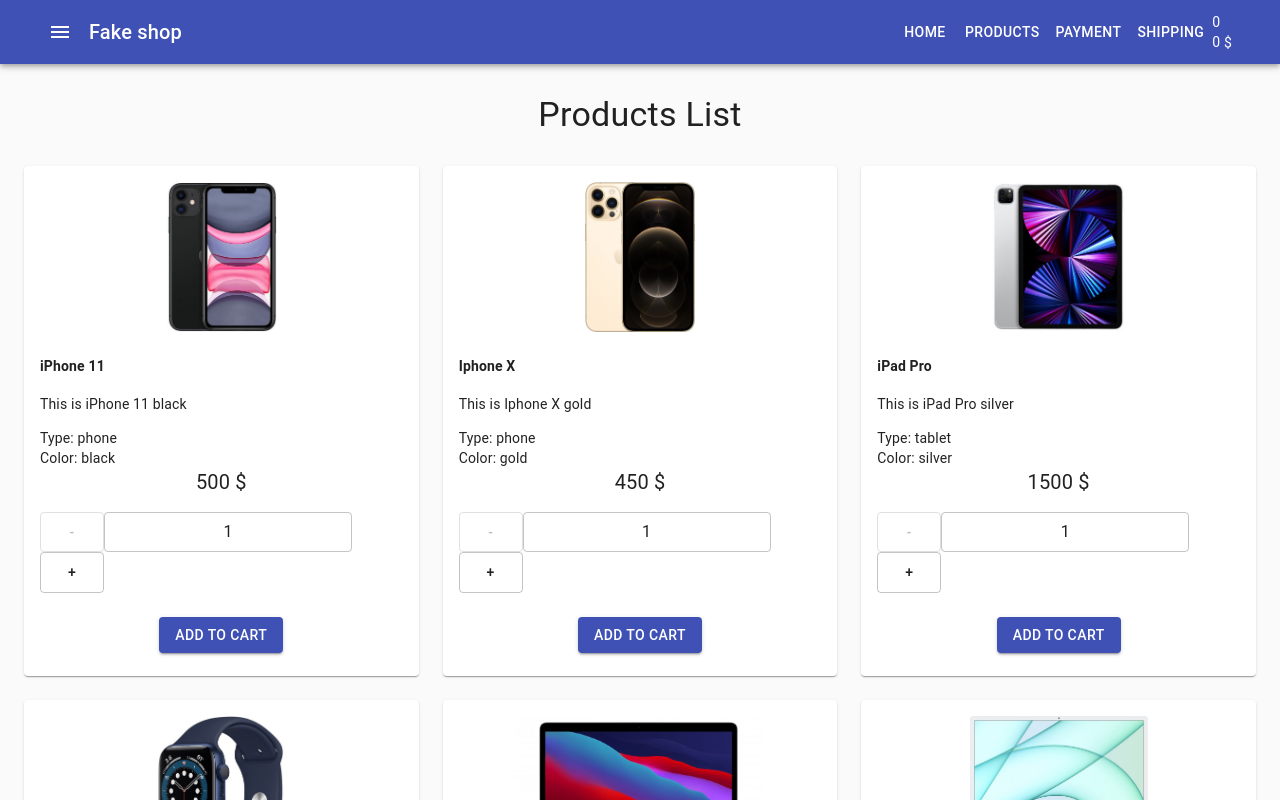
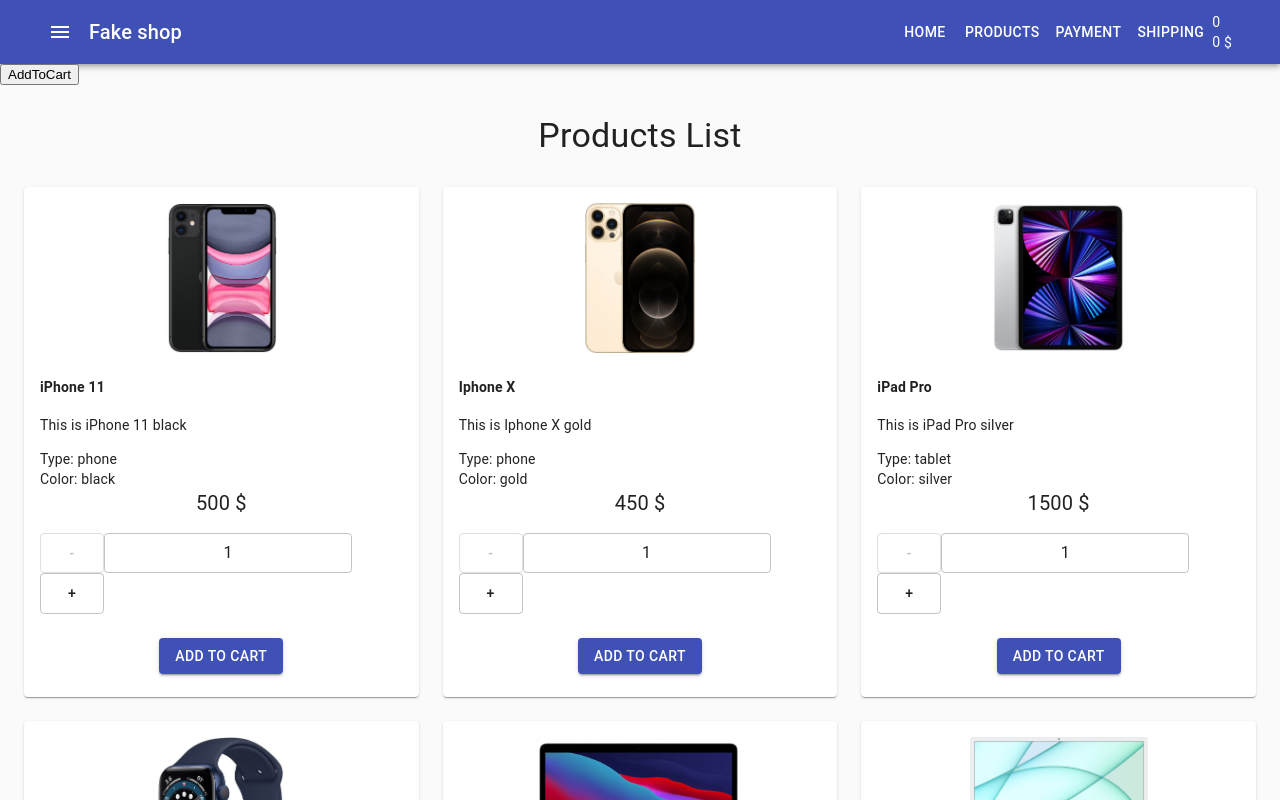
Before and after one commit to Kerekesh/shop-project, a React (Create React App) app: page / in a window 1280 px wide. Shown: the top 800 px of the page. Built offline with nearby package versions, Linux system fonts and the light colour scheme.

Commit message:
added func addProductToCart in App.js

```diff
--- a/src/container/App.js
+++ b/src/container/App.js
@@ -11,10 +11,18 @@
         totalPrice: 0,
     })
 
+    const addProductToCart = (count, price) => {
+        setCartData({
+            count: cartData.count + count,
+            totalPrice: cartData.totalPrice + count * price,
+        })
+    }
+
     return (
         <>
             <CssBaseline />
             <Header cartData={cartData} />
+            <button onClick={() => addProductToCart(5, 500)}>AddToCart</button>
             <Main />
         </>
     )
```
